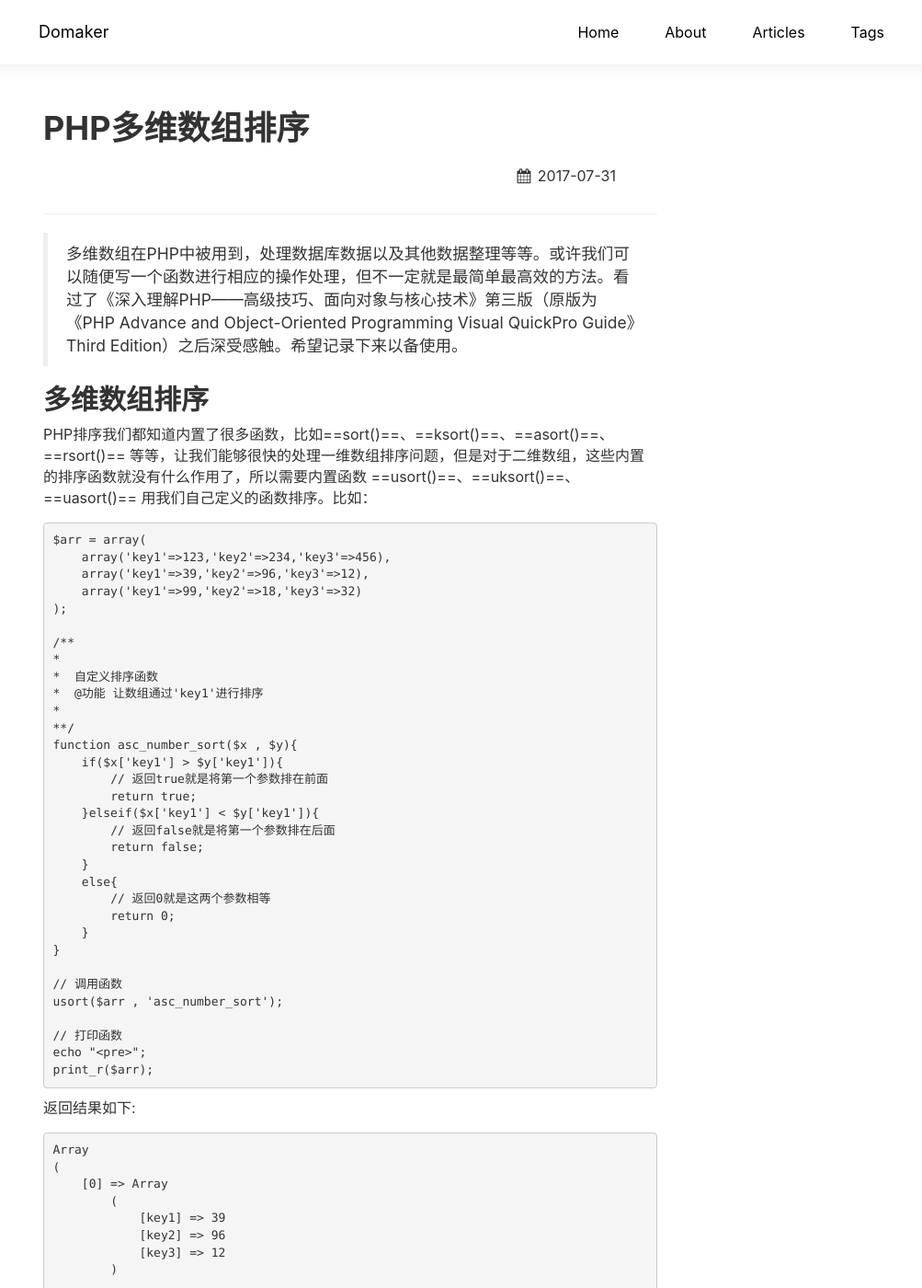
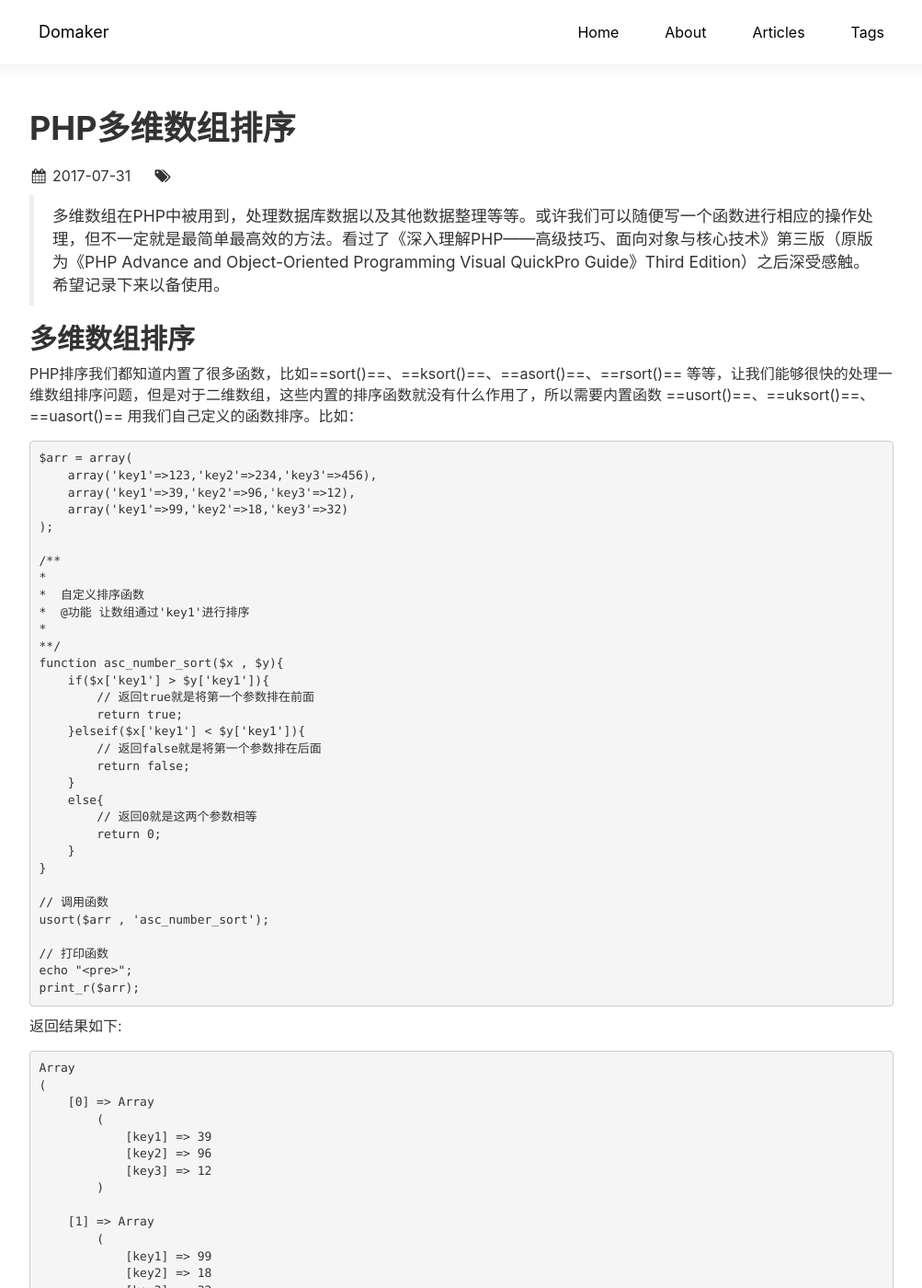
Before and after one commit to HerbCollins/HerbCollins.github.io, a Jekyll site: the page built from _posts/2017-07-31-PHP-Array-Sort.md, in a window 1280 px wide and 1400 px high. Shown: the whole window at 92% size, without its empty margins (138-1141 px from the left). Built offline with Jekyll 4.4.1, drawn with Linux system fonts in a browser that asks for light colours; some of the changed text lies outside the part shown.

Commit message:
修改文章页面显示内容

```diff
--- a/_layouts/post.html
+++ b/_layouts/post.html
@@ -3,10 +3,9 @@
 ---
 <div class="container">
     <div class="row">
-        <div class="col-xs-12 col-md-8 col-lg-9">
+        <div class="col-xs-12 col-md-12 col-lg-12">
             <!-- Post Content -->
             <article class="page">
-                <div class="col-lg-12">
                     <h1>{{ page.title }}</h1>
                     <div class="article-attrs text-left">
                         <span>
@@ -14,78 +13,27 @@
                             {{ page.date | date: "%Y-%m-%d" }}
                         </span>
                         <span>
+                            <i class="fa fa-fw fa-tags"></i>
                             {% for tag in page.tags %}
-                            <a class="label label-primary" href="/tags/#{{ tag }}" title="{{ tag }}"><i class="fa fa-fw fa-circle-thin"></i> {{ tag }}</a>
+                            <a href="/tags/#{{ tag }}" title="{{ tag }}">{{ tag }}</a>
                             {% endfor %}
                         </span>
                     </div>
-                    <hr>
                     {{ content }}
-                    <hr>
                     <ul class="pager">
                         {% if page.previous.url %}
                         <li class="previous">
-                            <a href="{{ page.previous.url | prepend: site.baseurl | replace: '//', '/' }}" data-toggle="tooltip" data-placement="top" title="{{page.previous.title}}">&larr; Previous Post</a>
+                            <a href="{{ page.previous.url | prepend: site.baseurl | replace: '//', '/' }}" data-toggle="tooltip" data-placement="top" title="{{page.previous.title}}"><i class="fa fa-fw fa-arrow-circle-left"></i> Previous Post</a>
                         </li>
                         {% endif %}
                         {% if page.next.url %}
                         <li class="next">
-                            <a href="{{ page.next.url | prepend: site.baseurl | replace: '//', '/' }}" data-toggle="tooltip" data-placement="top" title="{{page.next.title}}">Next Post &rarr;</a>
+                            <a href="{{ page.next.url | prepend: site.baseurl | replace: '//', '/' }}" data-toggle="tooltip" data-placement="top" title="{{page.next.title}}">Next Post <i class="fa fa-fw fa-arrow-circle-right"></i></a>
                         </li>
                         {% endif %}
                     </ul>
-                </div>
             </article>
         </div>
-        <div class="col-xs-12 col-md-4 col-lg-3"></div>
     </div>
 
 </div>
-
-<div class="container">
-    <header class="intro-header" >
-        <div class="col-lg-12">
-            <div class="post-heading">
-                <div class="Tags">
-                    {% for tag in page.tags %}
-                    <a class="label label-primary" href="/tags/#{{ tag }}" title="{{ tag }}"><i class="fa fa-fw fa-circle-thin"></i> {{ tag }}</a>
-                    {% endfor %}
-                </div>
-                <h1>{{ page.title }}</h1>
-                {% if page.subtitle %}
-                <h2 class="subheading">{{ page.subtitle }}</h2>
-                {% endif %}
-                <span class="meta">
-                    <i>
-                        Posted by {% if page.author %}{{ page.author }}{% else %}{{ site.title }}{% endif %} on {{ page.date | date: "%B %-d, %Y" }}
-                    </i>
-                </span>
-            </div>
-            <hr>
-        </div>
-    </header>
-
-    <!-- Post Content -->
-    <article class="page">
-        <div class="col-lg-12">
-
-            {{ content }}
-
-            <hr>
-
-            <ul class="pager">
-                {% if page.previous.url %}
-                <li class="previous">
-                    <a href="{{ page.previous.url | prepend: site.baseurl | replace: '//', '/' }}" data-toggle="tooltip" data-placement="top" title="{{page.previous.title}}">&larr; Previous Post</a>
-                </li>
-                {% endif %}
-                {% if page.next.url %}
-                <li class="next">
-                    <a href="{{ page.next.url | prepend: site.baseurl | replace: '//', '/' }}" data-toggle="tooltip" data-placement="top" title="{{page.next.title}}">Next Post &rarr;</a>
-                </li>
-                {% endif %}
-            </ul>
-        </div>
-    </div>
-    </article>
-</div>
--- a/css/style.css
+++ b/css/style.css
@@ -79,7 +79,6 @@
 }
 .article-attrs{
 	padding:10px 0px;
-	text-align: right;
 }
 .article-attrs span{
 	display: inline-block;
```
Also changed, not shown: _layouts/page.html (+7 -2 lines), articles.md (+1 -1 lines).
